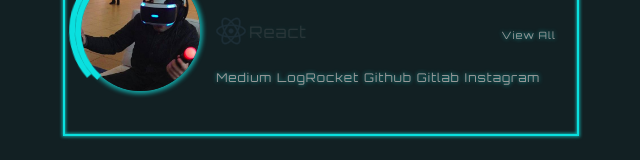
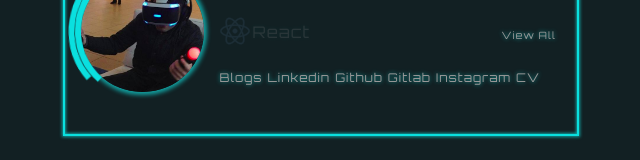
Before and after one commit to zafar-saleem/zafar-saleem.github.io, a React (Create React App) app: page / in a window 1280 px wide. Shown: the part 369-529 px from the top of the page, without its empty margins (319-959 px from the left). Built offline with nearby package versions, Linux system fonts and the light colour scheme.

Commit message:
updated links

```diff
--- a/src/components/description/description.js
+++ b/src/components/description/description.js
@@ -66,12 +66,12 @@ const Description = () => {
         <Link
           href='https://zafarsaleem.medium.com'
           rel='Zafar Saleem zafarsaleem.medium.com Blogs'>
-          Medium
+          Blogs
         </Link>
         <Link
-          href='https://blog.logrocket.com/author/zafarsaleem/'
-          rel='Zafar Saleem LogRocket Blogs'>
-          LogRocket
+          href='https://www.linkedin.com/in/zeesaleem/'
+          rel='Zafar Saleem Linkedin.com/in/zeesaleem Profile'>
+          Linkedin
         </Link>
         <Link
           href='https://github.com/zafar-saleem'
@@ -88,6 +88,11 @@ const Description = () => {
           rel='Zafar Saleem Instagram.com/zafarsaleem.fotos Profile'>
           Instagram
         </Link>
+        <Link
+          href={`${cv}`}
+          rel='Zafar Saleem CV'>
+          CV
+        </Link>
       </p>
     </Desc>
   )
```
